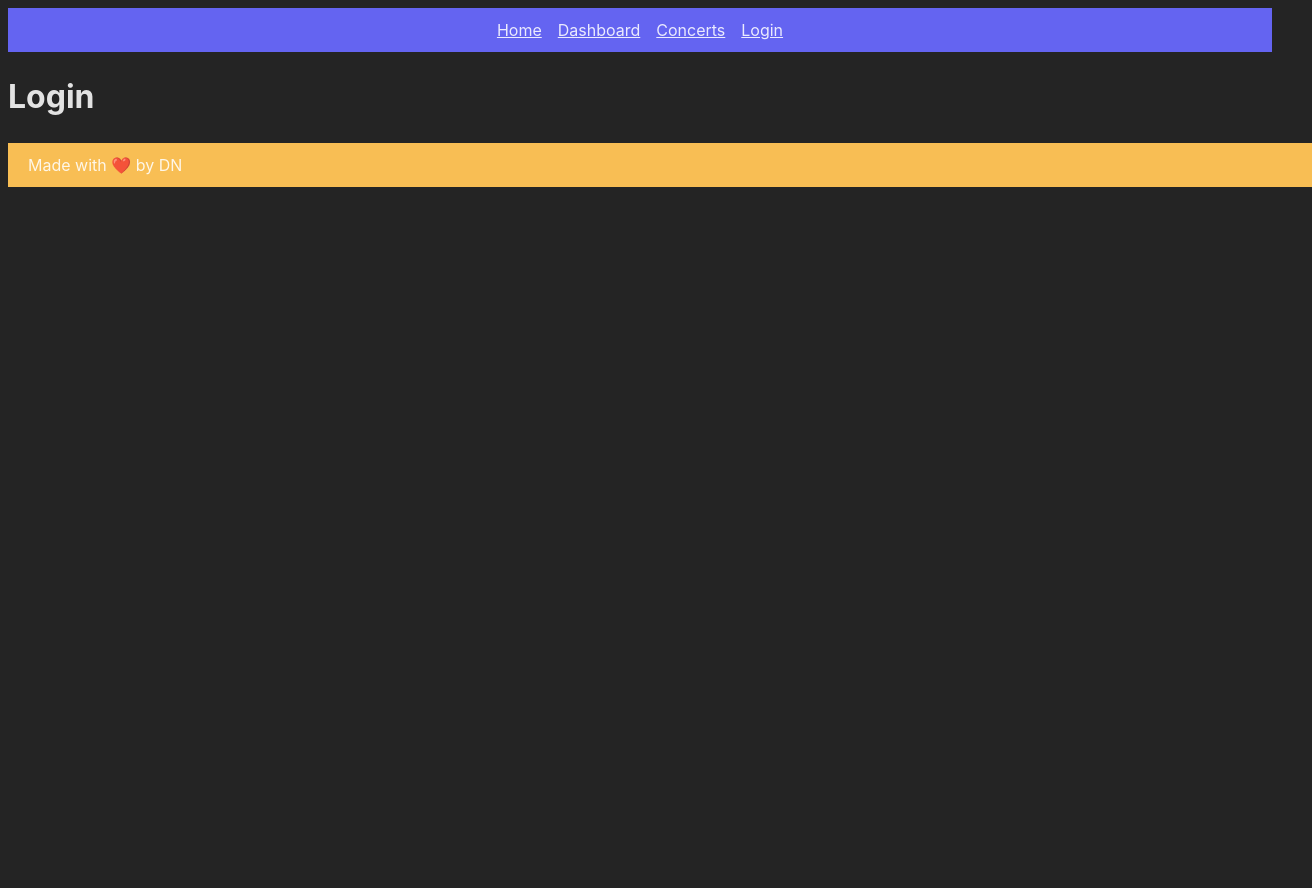
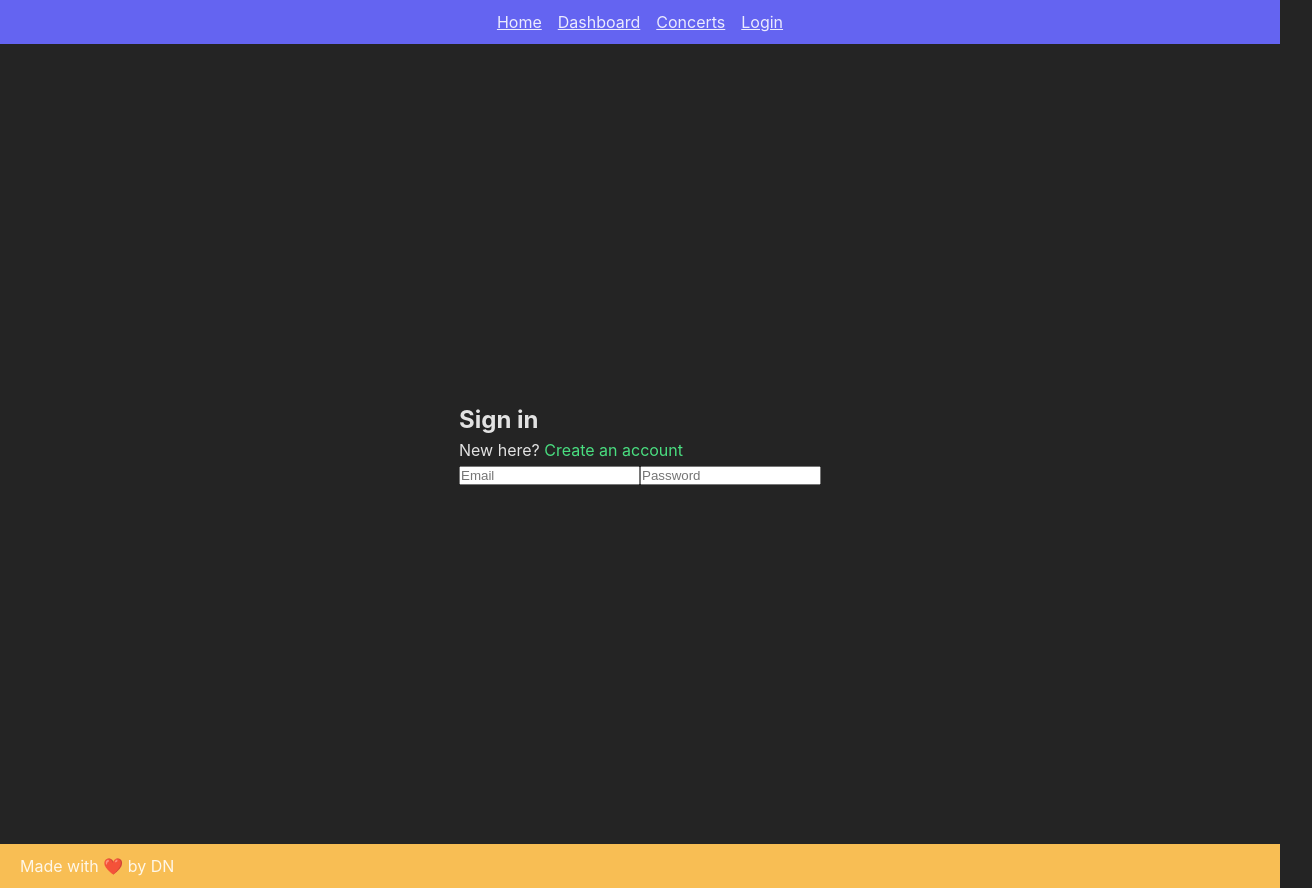
Before and after one commit to dani-1013/concert-companion, a React (Vite) app in the folder frontend/: page /login in a window 1280 px wide. Shown: the whole page, 1312 px wide, since content can reach past the window. Before the commit the page ends 816 px from the top, so only its background shows below. Built offline with nearby package versions, Linux system fonts and the light colour scheme.

Commit message:
Updated home and login page.

```diff
--- a/frontend/src/index.scss
+++ b/frontend/src/index.scss
@@ -11,6 +11,17 @@
   text-rendering: optimizeLegibility;
   -webkit-font-smoothing: antialiased;
   -moz-osx-font-smoothing: grayscale;
+}
+
+* {
+  margin: 0;
+  padding: 0;
+  box-sizing: border-box;
+}
+
+html, body {
+    width: 100%;
+    height: 100%;
 }
 
 #root {
@@ -36,6 +47,9 @@ main {
   background-color: rgb(100, 100, 241);
   width: 100%;
   box-sizing: border-box;
+  position: sticky;
+  top: 0;
+  z-index: 1000;
 }
 
 .nav a {
@@ -73,33 +87,55 @@ main {
 
 .hero-content {
   position: relative;
+  text-align: left;
   z-index: 3;
   color: white;
-  text-align: center;
+}
+
+.hero-content h1 {
+    font-size: 60px;
+}
+
+.hero-content p {
+    font-size: 20px;
 }
 
 .primary-btn {
-  background: #4f46e5;
+  background: #4ade80;
   color: white;
   border: none;
   padding: 12px 20px;
-  border-radius: 10px;
+  border-radius: 15px;
   cursor: pointer;
   font-weight: 600;
+  position: relative;
 }
 
 .primary-btn:hover {
-  background: #3730a3;
+  background: #4ade80;
 }
 
 .secondary-btn {
   background: transparent;
   border: 1px solid #999;
   padding: 12px 20px;
-  border-radius: 10px;
+  border-radius: 15px;
   cursor: pointer;
+  color: white;
+  position: relative;
 }
 
 .secondary-btn:hover {
   background: rgba(255, 255, 255, 0.1);
 }
+
+/* Login Page */
+
+.login-section {
+  height: 100vh;
+  width: 100%;
+  overflow: hidden;
+  display: flex;
+  align-items: center;
+  justify-content: center;
+}
--- a/frontend/src/pages/Home.tsx
+++ b/frontend/src/pages/Home.tsx
@@ -2,7 +2,8 @@ function Home() {
   return (
     <section className = "hero-section">
       <div className = "hero-content">
-        <h1>Track every concert. Relive every memory.</h1>
+        <h1>Track every<span style={{ color: '#a855f7' }}> concert.</span>
+        <br/>Relive every<span style={{ color: '#4ade80' }}> memory.</span></h1>
         <p>Log shows, rate performances, and watch your live music history take place.</p>
       </div>
 
--- a/frontend/src/pages/Login.tsx
+++ b/frontend/src/pages/Login.tsx
@@ -1,5 +1,26 @@
 function Login() {
-  return <h1>Login</h1>;
+  return (
+    <section className = "login-section">
+      <div className = "login-content">
+
+        <h2>Sign in</h2>
+        <p>New here?<span style={{ color: '#4ade80' }}> Create an account</span></p>
+
+        <input
+        type = "text"
+        placeholder = "Email"
+        className = "email-box">
+        </input>
+
+        <input
+        type = "text"
+        placeholder = "Password"
+        className = "password-box">
+        </input>
+
+      </div>
+    </section>
+  );
 }
 
 export default Login;
```
